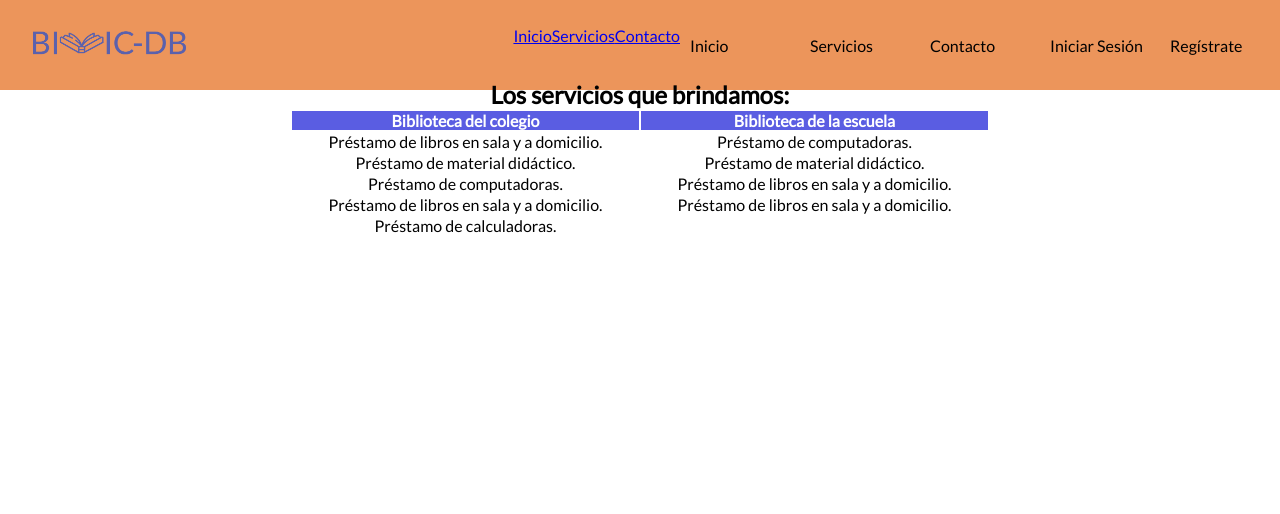
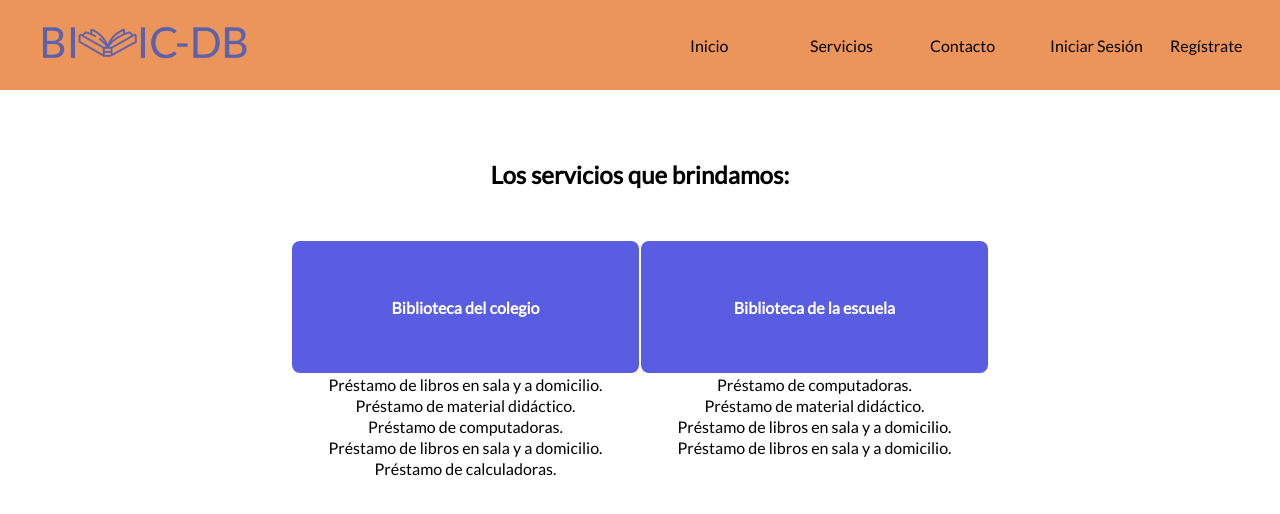
Before and after one commit to Bivic-DB/pou, a React (Create React App) app in the folder client/: page /Servicios in a window 1280 px wide. Shown: the top 514 px of the page. Built offline with nearby package versions, Linux system fonts and the light colour scheme.

Commit message:
serv2
22

```diff
--- a/client/src/components/Navbar.js
+++ b/client/src/components/Navbar.js
@@ -10,15 +10,9 @@ function Navbar() {
         <img to="/" src={Logo} id='logo1'/>
       </div>
       <div className='middle'>
-
-        <Link to="/"> Inicio </Link>
-        <Link to="/Servicios"> Servicios </Link>
-        <Link to="/contacto"> Contacto </Link>
-
         <Link className='btnNavbar' to="/"> Inicio </Link>
-        <Link className='btnNavbar' to="/servicio"> Servicios </Link>
+        <Link className='btnNavbar' to="/Servicios"> Servicios </Link>
         <Link className='btnNavbar' to="/contacto"> Contacto </Link>
-
       </div>
 
       <div className='rightSide'>
--- a/client/src/styles/Servicios.css
+++ b/client/src/styles/Servicios.css
@@ -5,15 +5,19 @@
     font-family: 'Lato', sans-serif;
 }
 .serv{
-    transform: translateY(-10px);
-  text-align: center;
+text-align: center;
   width: 700px;
   margin: 0 auto;
-
+  margin-top: 70px;
 }
-
+h2{
+  margin-bottom: 50px;
+  text-align: center;
+}
 th{
-background-color: #5A5DE2;
 color: white;
-width: 500px;
+width: 400px;
+height: 132px;
+background: #5A5DE2;
+border-radius: 8px;
 }
```
Also changed, not shown: client/src/components/Contact.js (added, +58 -0 lines).
